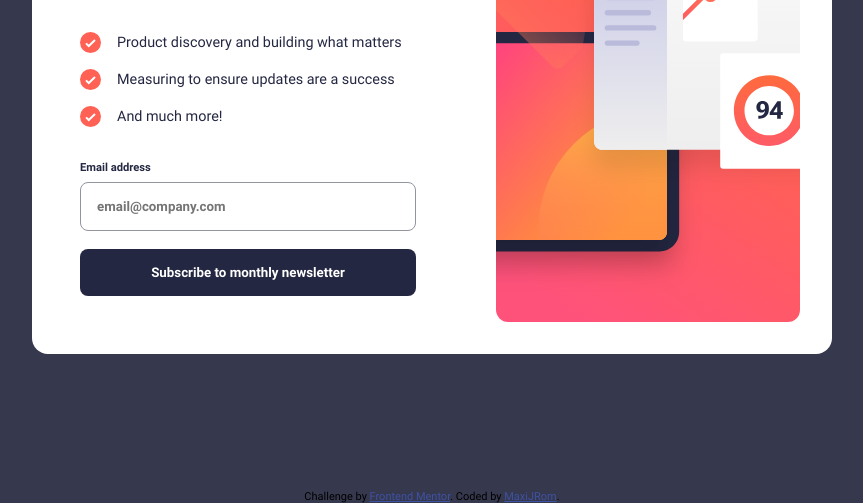
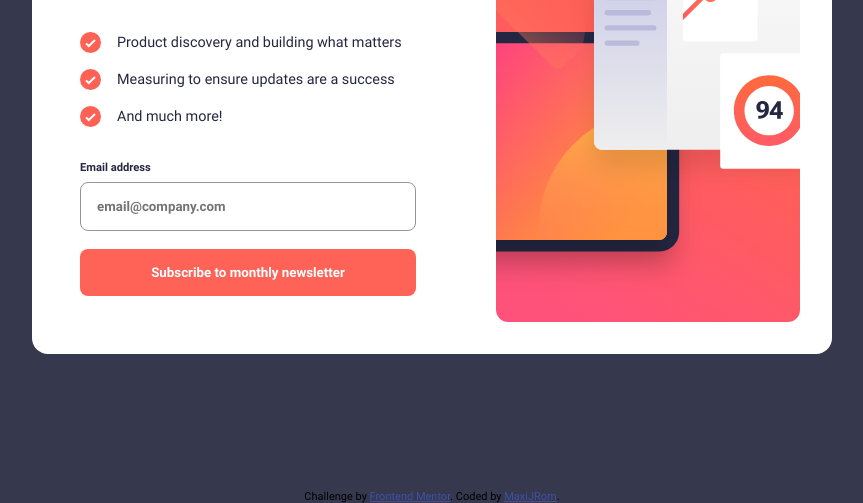
Before and after one commit to MaxiJRom/newsletter-sign-up-with-success-message-main, a plain HTML site: page index.html in a window 1280 px wide. In both pictures the pointer is over the input "Subscribe to monthly newsletter". Shown: the part 297-800 px from the top of the page, without its empty margins (208-1071 px from the left). Drawn offline with Linux system fonts and the light colour scheme.

Commit message:
Update style.css

```diff
--- a/style.css
+++ b/style.css
@@ -172,6 +172,7 @@ form input {
 }
 
 .button:active,
+.button:hover,
 .button:focus {
 	background-color: var(--clr-tomato);
 	color: var(--clr-white);
```
